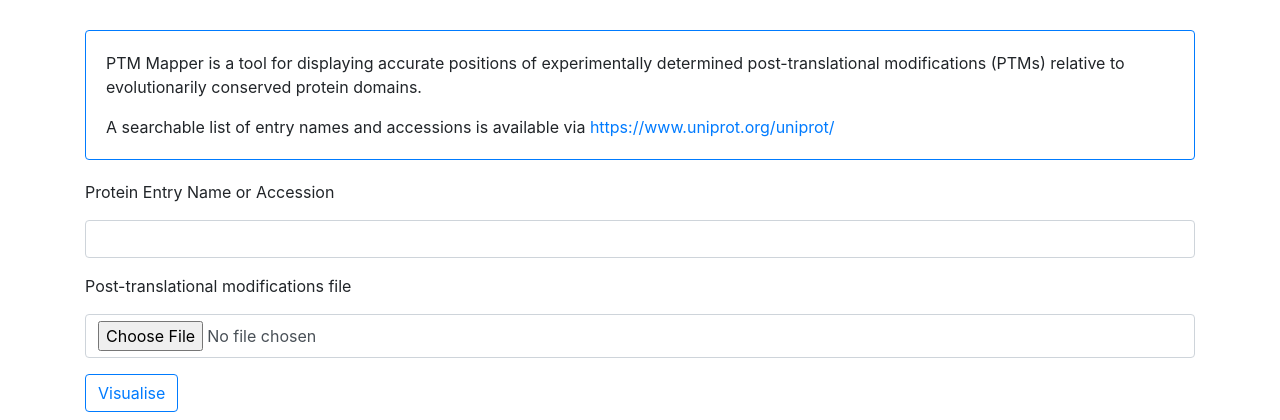
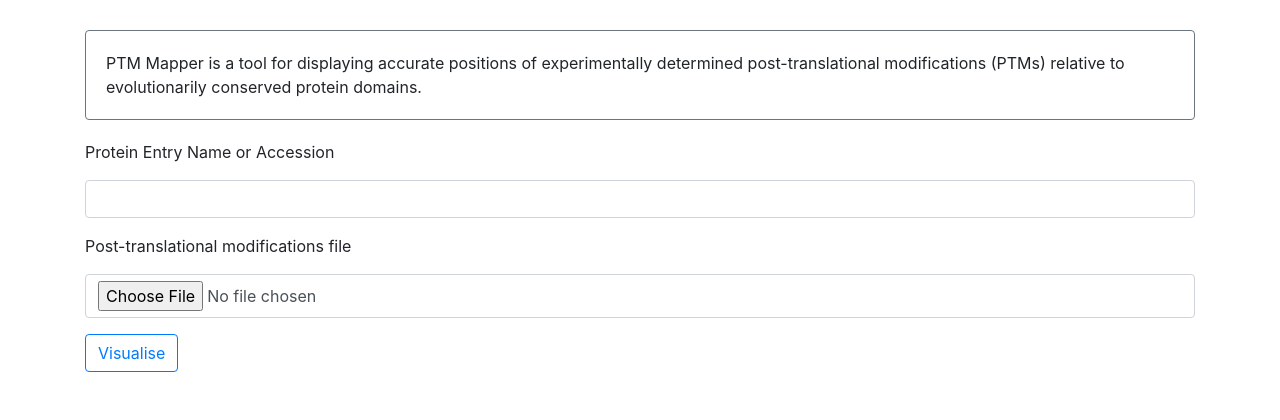
Before and after one commit to ChildrensMedicalResearchInstitute/ptm-visquant, a Flask app: page / in a window 1280 px wide. Shown: the part 96-516 px from the top of the page. Run offline with Flask 2, Linux system fonts and the light colour scheme; some libraries are stand-ins or nearby versions.

Commit message:
Remove link to UniProt from homepage

```diff
--- a/templates/ptm_mapper.html
+++ b/templates/ptm_mapper.html
@@ -7,11 +7,9 @@
 
 {% block content %}
 
-<div class="card border-primary">
+<div class="card border-secondary">
     <div class="card-body">
-        <p>PTM Mapper is a tool for displaying accurate positions of experimentally determined post-translational modifications (PTMs) relative to evolutionarily conserved protein domains.</p>
-        A searchable list of entry names and accessions is available via
-        <a href="https://www.uniprot.org/uniprot/">https://www.uniprot.org/uniprot/</a>
+        PTM Mapper is a tool for displaying accurate positions of experimentally determined post-translational modifications (PTMs) relative to evolutionarily conserved protein domains.
     </div>
 </div>
 {% from '_macros.html' import render_form %}
```
